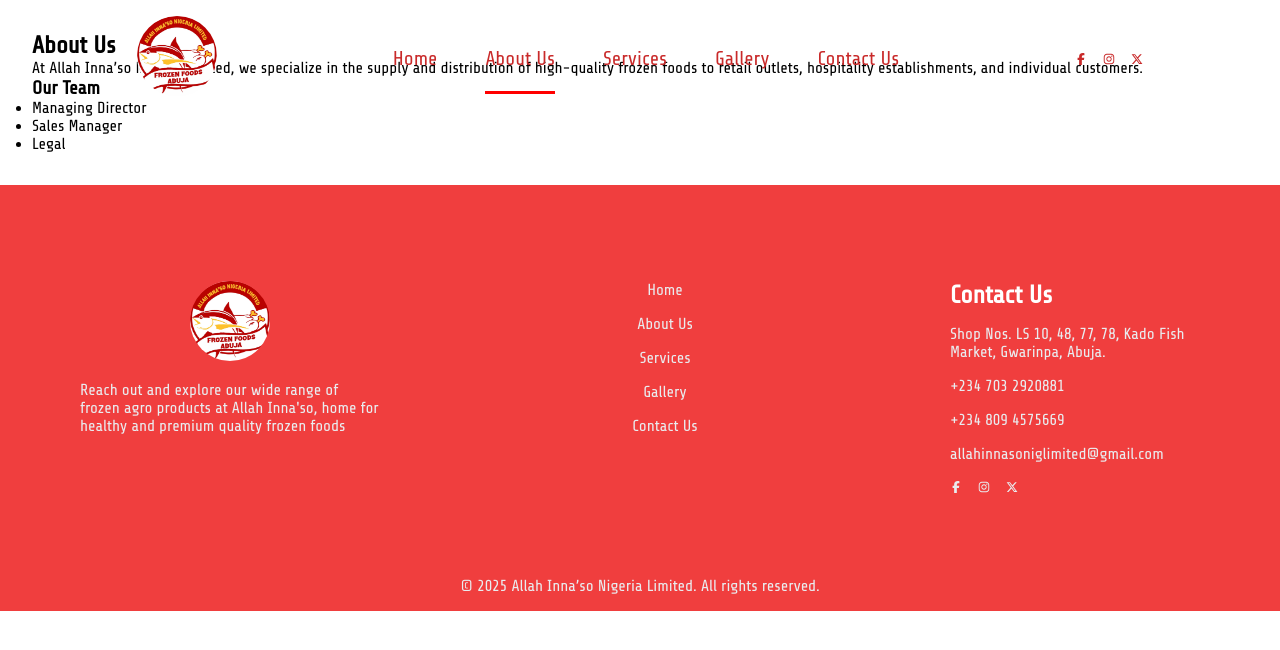
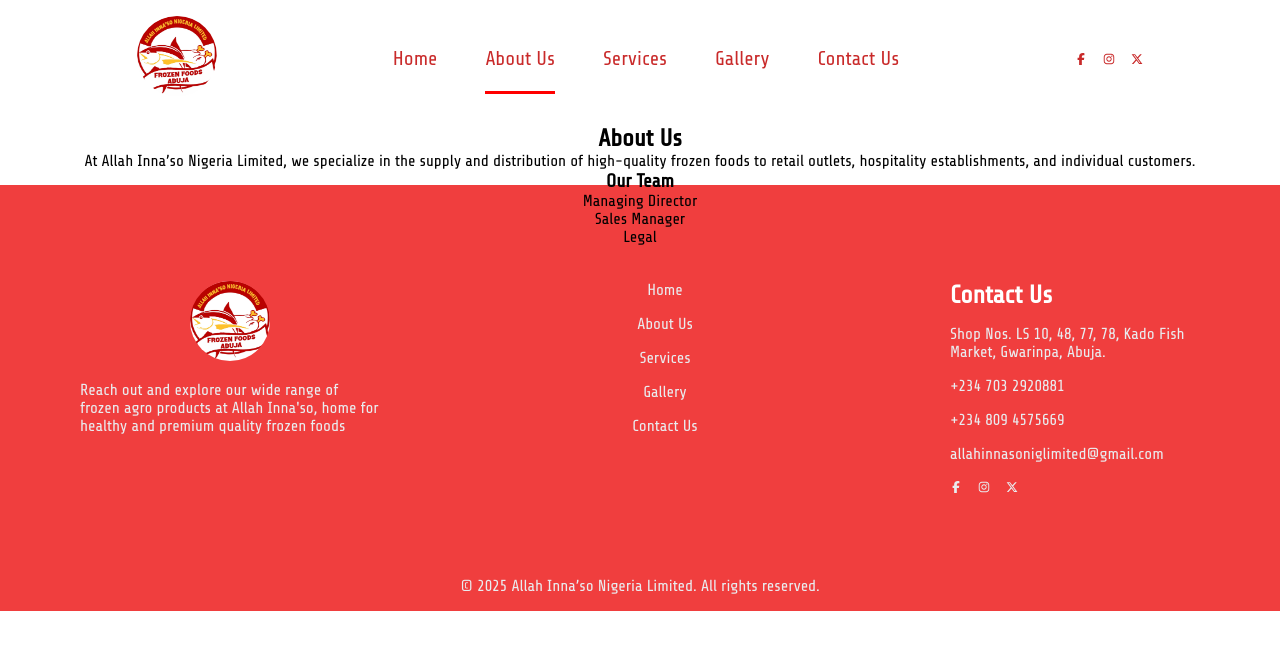
Before and after one commit to aabsani/allah-innaso, a React (Vite) app: page /about in a window 1280 px wide. Shown: the top 650 px of the page. Built offline with nearby package versions, Linux system fonts and the light colour scheme.

Commit message:
Stylings for About Page

```diff
--- a/src/index.css
+++ b/src/index.css
@@ -237,7 +237,7 @@
   justify-content: center;
 }
 
-/* thumbnails of Who we are and Our Services on the homepage */
+/* thumbnail images of Who we are and Our Services on the homepage */
 .home-images {
   width: 25rem;
   height: auto;
@@ -350,6 +350,29 @@
   margin-top: 10px;
 }
 
+/* About Us Page */
+.about {
+  /* position: relative; */
+  /* top: 50%; */
+  transform: translateY(50%);
+  text-align: center;
+}
+
+.about h2 {
+  position: relative;
+  text-align: center;
+}
+
+.about p {
+  text-align: center;
+
+  /* max-width: 200px; */
+}
+
+.about li {
+  list-style: none;
+}
+
 /* footer stylings */
 .footer {
   background: #f03e3e;
```
